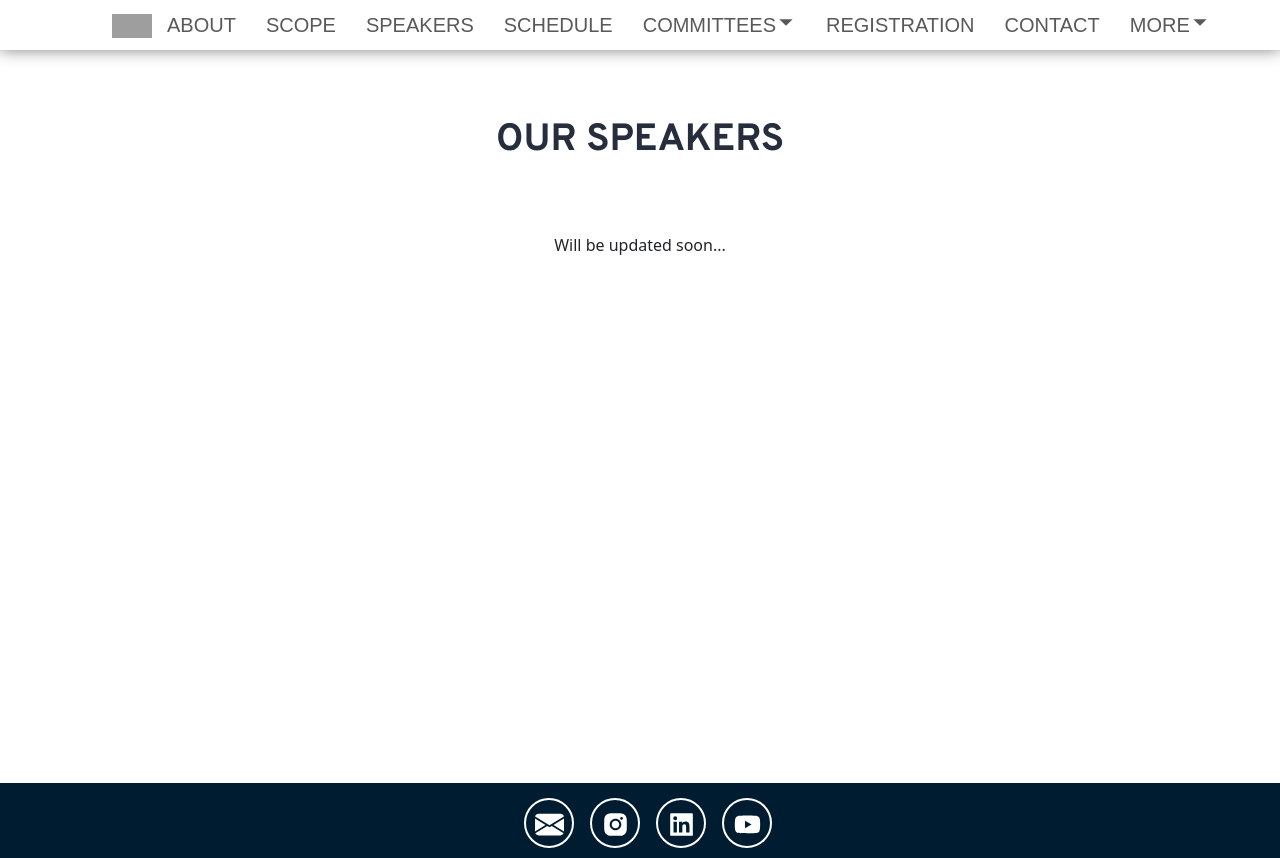
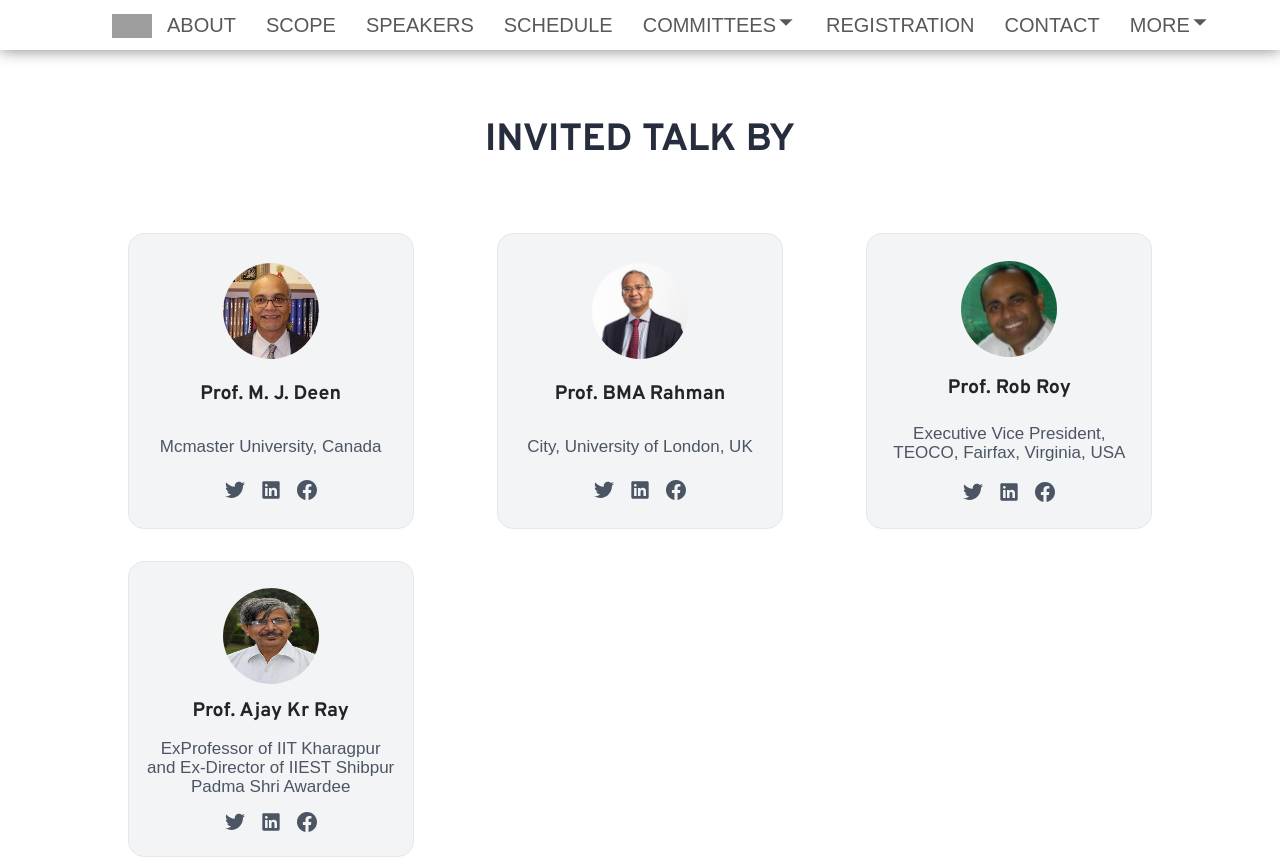
Before and after one commit to bimanTheCoderBoy/CCICS, a React (Create React App) app: page /speakers in a window 1280 px wide. Shown: the top 858 px of the page. Built offline with nearby package versions, Linux system fonts and the light colour scheme; grey boxes are pictures that could not be loaded.

Commit message:
fix: technical comm., home page, add speaker data

```diff
--- a/src/component/Committee/Generator.js
+++ b/src/component/Committee/Generator.js
@@ -11,11 +11,12 @@ const Generator = (props) => {
 
       {
         Data.map((e)=>{
+          const cardImage = e?.profileImg || "https://play-lh.googleusercontent.com/fvhPW8dpGXM42Y-6aQU8Yl25L1l_mVgeoM-n08FxAkM7umAHkNs8wcs4MA49E67a7WVt=w240-h480-rw";
             return(
                 <div className='itemContainer'>
                 <div className='item'>
                 <div className="imgContainer mb-2">
-                <a href={e.personalLink}><img src="https://play-lh.googleusercontent.com/fvhPW8dpGXM42Y-6aQU8Yl25L1l_mVgeoM-n08FxAkM7umAHkNs8wcs4MA49E67a7WVt=w240-h480-rw" alt="img" /></a>
+                <a href={e.personalLink}><img src={cardImage} alt="img" /></a>
                 </div>
                 <h2 className="name m-0 mb-1 p-0">{e.name}</h2>
                 <p className='post m-0 mb-2 p-0'>{e.post}</p>
--- a/src/component/Speaker/Data.js
+++ b/src/component/Speaker/Data.js
@@ -1,92 +1,39 @@
-const Data=
-[
+const Data=[
     {
-        spImg:"https://iitmandi.ac.in/ISTAM2022/images/vijay.png",
-
-        name:"PROF.VIJAY P.SINGH",
-
-        degree:`(Ph.D., D.Sc., D. Eng. (Hon.), Ph.D. (Hon.), D.Sc. (Hon.), P.E., P.H., Hon. D. WRE,
-        Dist.M. ASCE, Dist.Hon.M. IWRA, Dist.F. AGGS, Hon. AWRA, Academician (GFA), NAE)`,
-
-        designetion:`Distinguished Professor and Regents Professor,
-        and William N. Lehrer Distinguished Chair in Water Engineering,
-        Department of Biological and Agricultural Engineering & Zachry Department of Civil Engineering,
-        Texas A&M University, USA`,
-
-        details:`Professor Vijay P. Singh is a Distinguished Professor and expert in Surface-water
-        Hydrology, Groundwater Hydrology, Hydraulics, Irrigation Engineering, Environmental Quality and Water
-        Resources.`,
-
-        moreInfo:` Distinguished Professor and Regents Professor,
-        and William N. Lehrer Distinguished Chair in Water Engineering,
-        Department of Biological and Agricultural Engineering & Zachry Department of Civil Engineering,
-        Texas A&M University, USA`
+        personalLink:"#1",
+        name:"Prof. M. J. Deen",
+        detail:"Mcmaster University, Canada",
+        twLink:"#2",
+        lnLink:"#3",
+        fbLink:"#4",
+        profileImg: "/img/MJDeen.jpg"
     },
     {
-        spImg:"https://iitmandi.ac.in/ISTAM2022/images/vijay.png",
-
-        name:"PROF.VIJAY P.SINGH",
-
-        degree:`(Ph.D., D.Sc., D. Eng. (Hon.), Ph.D. (Hon.), D.Sc. (Hon.), P.E., P.H., Hon. D. WRE,
-        Dist.M. ASCE, Dist.Hon.M. IWRA, Dist.F. AGGS, Hon. AWRA, Academician (GFA), NAE)`,
-
-        designetion:`Distinguished Professor and Regents Professor,
-        and William N. Lehrer Distinguished Chair in Water Engineering,
-        Department of Biological and Agricultural Engineering & Zachry Department of Civil Engineering,
-        Texas A&M University, USA`,
-
-        details:`Professor Vijay P. Singh is a Distinguished Professor and expert in Surface-water
-        Hydrology, Groundwater Hydrology, Hydraulics, Irrigation Engineering, Environmental Quality and Water
-        Resources.`,
-
-        moreInfo:` Distinguished Professor and Regents Professor,
-        and William N. Lehrer Distinguished Chair in Water Engineering,
-        Department of Biological and Agricultural Engineering & Zachry Department of Civil Engineering,
-        Texas A&M University, USA`
+        personalLink:"#1",
+        name:"Prof. BMA Rahman",
+        detail:"City, University of London, UK",
+        twLink:"#2",
+        lnLink:"#3",
+        fbLink:"#4",
+        profileImg: "/img/BMARaman.jpg"
     },
     {
-        spImg:"https://iitmandi.ac.in/ISTAM2022/images/vijay.png",
-
-        name:"PROF.VIJAY P.SINGH",
-
-        degree:`(Ph.D., D.Sc., D. Eng. (Hon.), Ph.D. (Hon.), D.Sc. (Hon.), P.E., P.H., Hon. D. WRE,
-        Dist.M. ASCE, Dist.Hon.M. IWRA, Dist.F. AGGS, Hon. AWRA, Academician (GFA), NAE)`,
-
-        designetion:`Distinguished Professor and Regents Professor,
-        and William N. Lehrer Distinguished Chair in Water Engineering,
-        Department of Biological and Agricultural Engineering & Zachry Department of Civil Engineering,
-        Texas A&M University, USA`,
-
-        details:`Professor Vijay P. Singh is a Distinguished Professor and expert in Surface-water
-        Hydrology, Groundwater Hydrology, Hydraulics, Irrigation Engineering, Environmental Quality and Water
-        Resources.`,
-
-        moreInfo:` Distinguished Professor and Regents Professor,
-        and William N. Lehrer Distinguished Chair in Water Engineering,
-        Department of Biological and Agricultural Engineering & Zachry Department of Civil Engineering,
-        Texas A&M University, USA`
+        personalLink:"#1",
+        name:"Prof. Rob Roy",
+        detail:"Executive Vice President, TEOCO, Fairfax, Virginia, USA",
+        twLink:"#2",
+        lnLink:"#3",
+        fbLink:"#4",
+        profileImg: "/img/RobRoy.jpg"
     },
     {
-        spImg:"https://iitmandi.ac.in/ISTAM2022/images/vijay.png",
-
-        name:"PROF.VIJAY P.SINGH",
-
-        degree:`(Ph.D., D.Sc., D. Eng. (Hon.), Ph.D. (Hon.), D.Sc. (Hon.), P.E., P.H., Hon. D. WRE,
-        Dist.M. ASCE, Dist.Hon.M. IWRA, Dist.F. AGGS, Hon. AWRA, Academician (GFA), NAE)`,
-
-        designetion:`Distinguished Professor and Regents Professor,
-        and William N. Lehrer Distinguished Chair in Water Engineering,
-        Department of Biological and Agricultural Engineering & Zachry Department of Civil Engineering,
-        Texas A&M University, USA`,
-
-        details:`Professor Vijay P. Singh is a Distinguished Professor and expert in Surface-water
-        Hydrology, Groundwater Hydrology, Hydraulics, Irrigation Engineering, Environmental Quality and Water
-        Resources.`,
-
-        moreInfo:` Distinguished Professor and Regents Professor,
-        and William N. Lehrer Distinguished Chair in Water Engineering,
-        Department of Biological and Agricultural Engineering & Zachry Department of Civil Engineering,
-        Texas A&M University, USA`
+        personalLink:"#",
+        name:"Prof. Ajay Kr Ray",
+        detail:"ExProfessor of IIT Kharagpur and Ex-Director of IIEST Shibpur Padma Shri Awardee",
+        twLink:"#",
+        lnLink:"#",
+        fbLink:"#",
+        profileImg: "/img/AjaiKRRay.jpg"
     }
 ]
 export default Data;
--- a/src/component/Speaker/Speaker.js
+++ b/src/component/Speaker/Speaker.js
@@ -3,126 +3,19 @@ import Heading from "../Heading";
 import "../../../node_modules/bootstrap/dist/css/bootstrap.min.css";
 import "./Speaker.css";
 import $ from "jquery";
+import Generator from "../Committee/Generator";
 import Data from "./Data";
 
-const modalOpen = (e) => {
-  const btnId = e.target.id;
-  const speakerId = "#sp-" + btnId;
-  const description = $("#des-" + btnId);
-  const speaker = $(`${speakerId} .name`);
-
-  //update modal
-  const modalTitle = $(".modal .modal-title");
-  const modalBody = $(".modal .modal-body");
-  modalTitle.text(speaker.text());
-  modalBody.text(description.text());
-};
-
-const SpeakerOld = () => {
+const Speaker = () => {
   return (
     <div className="mt-5 container">
-      <Heading>our speakers</Heading>
+      <Heading>INVITED TALK BY</Heading>
 
-      {/* <!-- nav-section-end --> */}
-      {/* <!-- Modal --> */}
-      <div
-        className="modal fade"
-        id="staticBackdrop"
-        data-bs-backdrop="static"
-        data-bs-keyboard="false"
-        tabindex="-1"
-        aria-labelledby="staticBackdropLabel"
-        aria-hidden="true"
-      >
-        <div className="modal-dialog modal-dialog-centered modal-dialog-scrollable">
-          <div className="modal-content">
-            <div className="modal-header">
-              <h1 className="modal-title fs-5" id="staticBackdropLabel">
-                Modal title
-              </h1>
-              <button
-                type="button"
-                className="btn-close"
-                data-bs-dismiss="modal"
-                aria-label="Close"
-              ></button>
-            </div>
-            <div className="modal-body">...</div>
-            <div className="modal-footer">
-              <button
-                type="button"
-                className="btn btn-secondary"
-                data-bs-dismiss="modal"
-              >
-                Close
-              </button>
-            </div>
-          </div>
-        </div>
-      </div>
-      {/* <!-- modal-end --> */}
-
-      <div
-        style={{
-          display: "flex",
-          justifyContent: "center",
-          alignItems: "center",
-          flexDirection: "column",
-          width: "100%",
-        }}
-      >
-        {Data.map((e, index) => {
-          console.log(e.moreInfo);
-          return (
-            <div id={`sp-${index}`} className="speaker-card row ">
-              <div className="col-12" style={{ padding: "0 .72rem" }}>
-                <div className="row upper">
-                  <div className="col col-lg-3">
-                    <img src={e.spImg} alt="" />
-                  </div>
-                  <div className="col coll col-lg-9">
-                    <p className="name">{e.name}</p>
-                    <p className="degree">{e.degree}</p>
-                    <p className="designation">{e.designetion}</p>
-                  </div>
-                </div>
-
-                <div className="row info">
-                  <div className="col-12">
-                    <p className="more-info ">{e.details}</p>
-                    {/* <!-- Button trigger modal --> */}
-                    <button
-                      type="button"
-                      id={index}
-                      className="btn btn-secondary myButton"
-                      data-bs-toggle="modal"
-                      data-bs-target="#staticBackdrop"
-                      onClick={modalOpen}
-                    >
-                      Read more
-                    </button>
-                  </div>
-                </div>
-              </div>
-              {/* <!-- speaker-dummy-data-modal --> */}
-              <p id={`des-${index}`} className="dummy">
-                {e.moreInfo}
-              </p>
-            </div>
-          );
-        })}
+      <div style={{"marginBottom": 100}}>
+        <Generator data={Data} />
       </div>
     </div>
   );
 };
 
-const Speaker = () => {
-  return (
-    <div className="mt-5 container">
-      <Heading>our speakers</Heading>
-      <div style={{height: 550, textAlign: 'center'}}>Will be updated soon...</div>
-    </div>
-  );
-};
-
 export default Speaker;
--- a/src/component/home/Data1.js
+++ b/src/component/home/Data1.js
@@ -3,19 +3,21 @@ const Data=[
         personalLink:"#1",
         name:"Prof. Dilip Bhattacharya",
         post:"Chair",
-        detail:"Ex-Prof. Electronics & Electrical Communication Engineering, IIT KGP; Director, Academy of Technology",
+        detail:"Ex-Professor, Electronics & Electrical Communication Engineering, IIT Kharagpur Chairman, BOG & Director, Academy of Technology",
         twLink:"#2",
         lnLink:"#3",
-        fbLink:"#4"
+        fbLink:"#4",
+        profileImg: "/img/dilipBhattacharya.jpg"
     },
     {
         personalLink:"#",
         name:"Prof. Arun K. Majumder",
         post:"Co-Chair",
-        detail:"Ex HoD of CSE, Dean and Deputy Director, IIT KGP; Emeritus Professor, Department of Data Science, JISIASR",
+        detail:"Ex Hod of CSE, Dean and Deputy Director, IIT Kharagpur, Emeritus Professor, Department of Data Science, JISIASR",
         twLink:"#",
         lnLink:"#",
-        fbLink:"#"
+        fbLink:"#",
+        profileImg: "/img/arunMajumder.jpg"
     },
     {
         personalLink:"#",
```
Also changed, not shown: src/component/Committee/Technical/Technical.js (+0 -66 lines).
